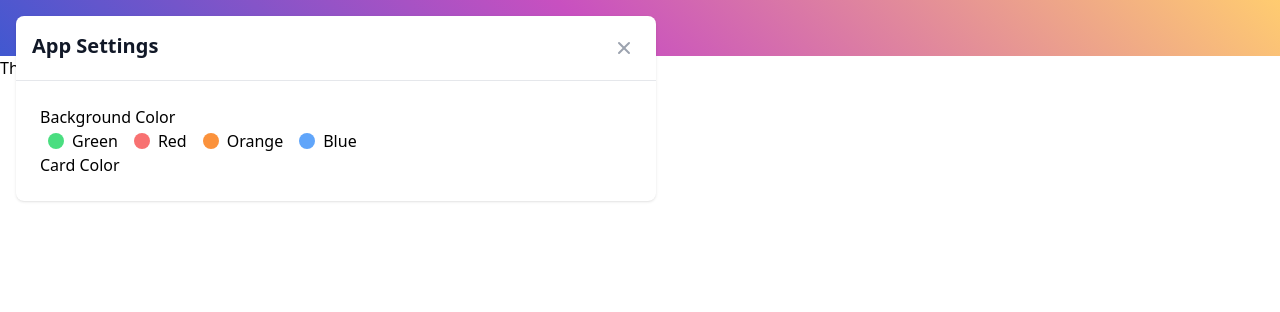
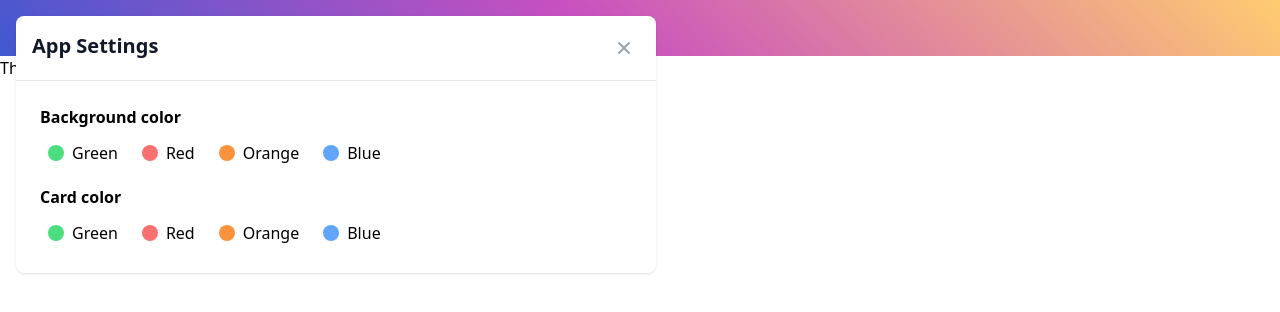
Before and after one commit to codedbychavez/vue3-sticky-notes, a Vue app: page / in a window 1280 px wide. Both pictures are taken after a click on the button 28 px from the left and 28 px from the top of the page. Shown: the top 312 px of the page. Built offline with nearby package versions, Linux system fonts and the light colour scheme.

Commit message:
Completed settings modal ui

```diff
--- a/src/components/shared/settings/AppSettingsControl.vue
+++ b/src/components/shared/settings/AppSettingsControl.vue
@@ -14,6 +14,6 @@ export default {
 <template>
   <div>
     <BackgroundColor />
-    <CardColor />
+    <CardColor class="mt-4" />
   </div>
 </template>
--- a/src/components/shared/settings/BackgroundColor.vue
+++ b/src/components/shared/settings/BackgroundColor.vue
@@ -29,7 +29,7 @@ export default {
   },
   methods: {
     handleBackgroundColorChange(color) {
-      console.log('Handle background color change')
+      console.log('Handle background color change', color);
     }
   }
 }
@@ -37,11 +37,11 @@ export default {
 
 <template>
   <div>
-    <h3>Background Color</h3>
-    <div class="flex">
+    <h3 class="text-md font-semibold">Background color</h3>
+    <div class="mt-2">
       <div class="flex items-center">
         <div v-for="(backgroundColor, index) in backgroundColors" :key="index">
-          <Color :label="backgroundColor.name" :color="backgroundColor.value" />
+          <Color @colorChange="handleBackgroundColorChange" :label="backgroundColor.name" :color="backgroundColor.value" />
         </div>
       </div>
     </div>
--- a/src/components/shared/settings/CardColor.vue
+++ b/src/components/shared/settings/CardColor.vue
@@ -1,32 +1,46 @@
 <script>
+import Color from './Color.vue';
 export default {
     data() {
         return {
             cardColors: [
                 {
-          name: 'Color 1',
-          value: '111',
+                    name: "Green",
+                    value: "bg-green-400",
                 },
                 {
-          name: 'Color 2',
-          value: '222',
+                    name: "Red",
+                    value: "bg-red-400",
                 },
                 {
-          name: 'Color 3',
-          value: '333',
+                    name: "Orange",
+                    value: "bg-orange-400",
                 },
                 {
-          name: 'Color 4',
-          value: '444',
+                    name: "Blue",
+                    value: "bg-blue-400",
                 },
             ]
+        };
+    },
+    methods: {
+        handleCardColorChange(color) {
+            console.log("Handle card color change", color);
         }
-  }
+    },
+    components: { Color }
 }
 </script>
 
 <template>
   <div>
-    Card Color
+    <h3 class="text-md font-semibold">Card color</h3>
+    <div class="mt-2">
+      <div class="flex items-center">
+        <div v-for="(cardColor, index) in cardColors" :key="index">
+          <Color @colorChange="handleCardColorChange" :label="cardColor.name" :color="cardColor.value" />
+        </div>
+      </div>
+    </div>
   </div>
 </template>
--- a/src/components/shared/settings/Color.vue
+++ b/src/components/shared/settings/Color.vue
@@ -8,8 +8,8 @@ export default {
 </script>
 
 <template>
-  <div class="flex items-center mx-2">
+  <button @click="$emit('colorChange', color)" class="flex items-center hover:bg-gray-200 px-2 py-1 rounded">
     <div class="w-4 h-4 rounded-lg" :class="[color ? color : 'bg-gray-400']"></div>
-    <div class="ml-2">{{ label }}</div>
-  </div>
+    <div class="mx-2">{{ label }}</div>
+  </button>
 </template>
```
Lines whose indentation alone changed are shown as unchanged.
